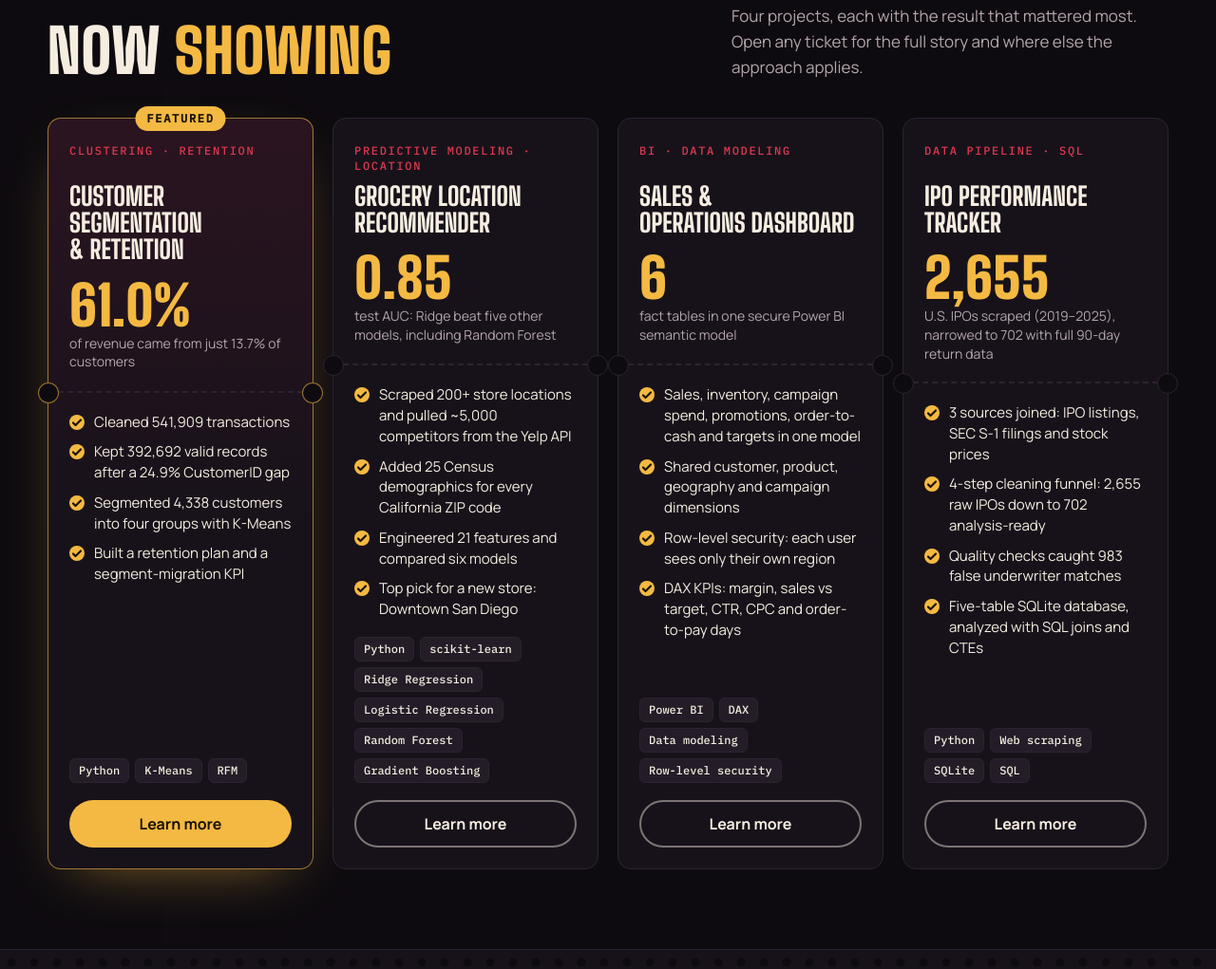
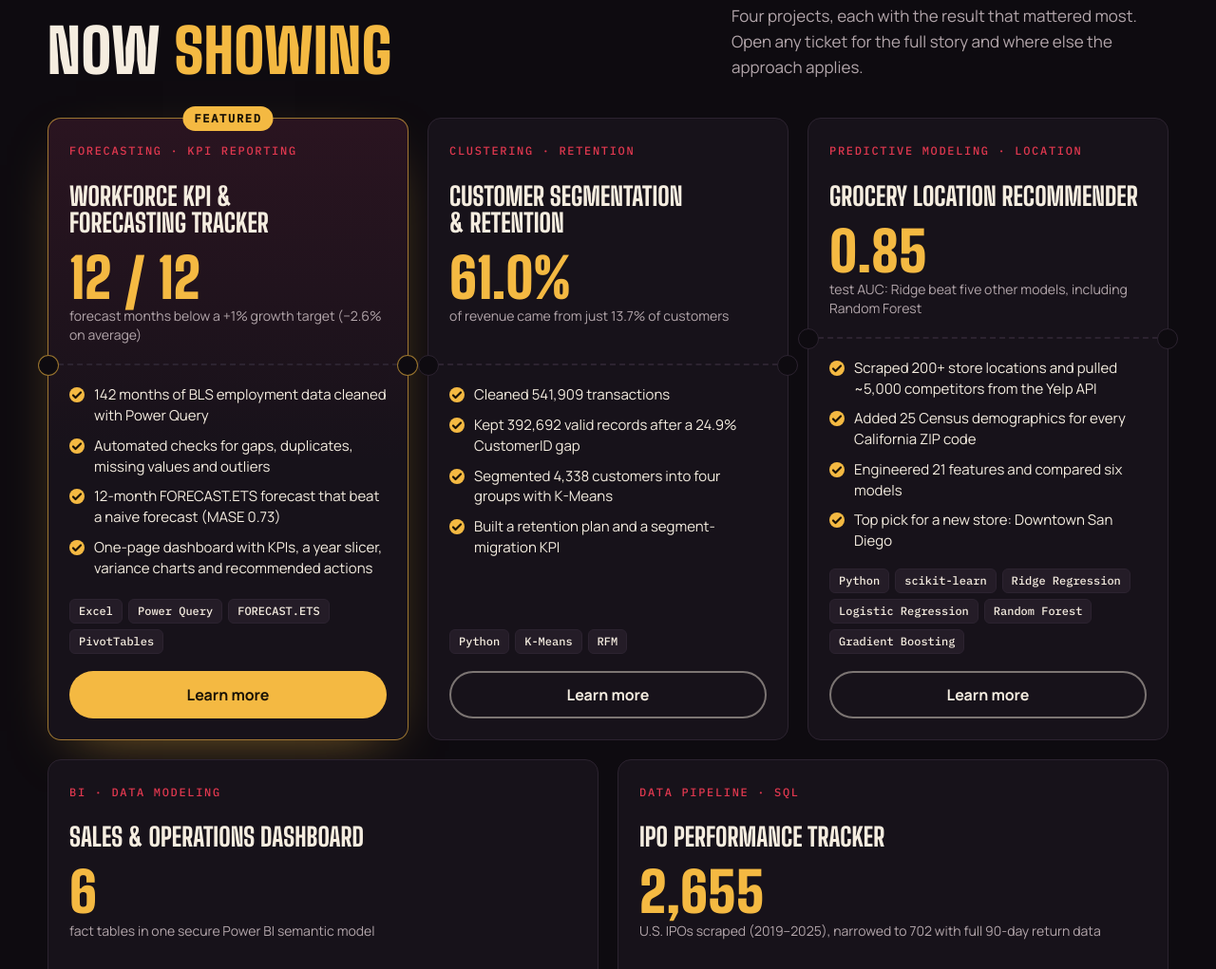
Before and after one commit to aditiba31/aditiba31.github.io, a plain HTML site: page index.html in a window 1280 px wide. Shown: the part 736-1757 px from the top of the page at 95% size. Drawn offline with nearby package versions, Linux system fonts and the light colour scheme.

Commit message:
Add files via upload

```diff
--- a/index.html
+++ b/index.html
@@ -87,7 +87,9 @@ section{padding:84px 0}
   linear-gradient(var(--stage),var(--stage));border-block:1px solid var(--line)}
 
 /* ---------- project price cards ---------- */
-.cards{display:grid;grid-template-columns:repeat(4,minmax(0,1fr));gap:20px;align-items:stretch}
+.cards{display:grid;grid-template-columns:repeat(6,minmax(0,1fr));gap:20px;align-items:stretch}
+.cards>.card{grid-column:span 2}
+.cards>.card:nth-child(n+4){grid-column:span 3}
 .card{position:relative;display:flex;flex-direction:column;background:var(--stage);border:1px solid var(--line);border-radius:var(--radius);padding:26px 22px 22px;min-width:0}
 .card.featured{background:linear-gradient(180deg,#2a1420,#17121a 55%);border-color:color-mix(in srgb,var(--bulb) 60%,transparent);box-shadow:0 20px 60px -30px color-mix(in srgb,var(--bulb) 60%,transparent)}
 .badge{position:absolute;top:-13px;left:50%;transform:translateX(-50%);background:var(--bulb);color:#1a1206;font:700 12px/1 var(--mono);letter-spacing:.14em;text-transform:uppercase;padding:7px 12px;border-radius:999px;white-space:nowrap}
@@ -173,10 +175,10 @@ dialog::backdrop{background:rgba(8,5,9,.78);backdrop-filter:blur(3px)}
 .job .row span{font:500 13px var(--mono);color:var(--mute);font-weight:400}
 .dlg-actions{display:flex;flex-wrap:wrap;gap:10px;margin-top:24px}
 
-@media (max-width:1040px){.cards{grid-template-columns:repeat(2,minmax(0,1fr));row-gap:34px}}
+@media (max-width:1040px){.cards{grid-template-columns:repeat(2,minmax(0,1fr));row-gap:34px}.cards>.card,.cards>.card:nth-child(n+4){grid-column:auto}.cards>.card:last-child{grid-column:1/-1}}
 @media (max-width:820px){.boxoffice{grid-template-columns:1fr}.curtain{display:none}}
 @media (max-width:600px){
-  .cards{grid-template-columns:1fr}
+  .cards{grid-template-columns:1fr}.cards>.card,.cards>.card:last-child{grid-column:auto}
   .marquee{padding:46px 22px 36px}
   .nav ul{gap:14px}.nav ul li:first-child{display:none}
   section{padding:64px 0}
@@ -371,7 +373,32 @@ const CALENDLY_URL = "https://calendly.com/aditi-akshara31/30min";
 
 const PROJECTS = [
   {
-    id:"segmentation", featured:true,
+    id:"workforce", featured:true,
+    genre:"Forecasting · KPI Reporting",
+    title:"Workforce KPI & Forecasting Tracker",
+    figure:"12 / 12", figNote:"forecast months below a +1% growth target (−2.6% on average)",
+    repo:"https://github.com/aditiba31/workforce-kpi-tracker",
+    feats:[
+      "142 months of BLS employment data cleaned with Power Query",
+      "Automated checks for gaps, duplicates, missing values and outliers",
+      "12-month FORECAST.ETS forecast that beat a naive forecast (MASE 0.73)",
+      "One-page dashboard with KPIs, a year slicer, variance charts and recommended actions"
+    ],
+    tools:["Excel","Power Query","FORECAST.ETS","PivotTables"],
+    hook:"Headcount is forecast to stay flat for the next year. Against a modest 1% growth goal, that means missing target in all 12 months.",
+    problem:"Workforce planning needs three answers: where headcount is now, where it is heading, and whether it will reach the plan. Using 142 months of U.S. Information-sector employment from the Bureau of Labor Statistics (2015 to 2026), the goal was to build an Excel tracker that checks the data, forecasts the next 12 months and reports the gap against a target on one page.",
+    action:[
+      "Loaded and cleaned the monthly series with Power Query, so the same steps rerun on each new data release.",
+      "Built automated data-quality checks for month gaps, duplicate months, missing values and 3-standard-deviation outliers. A second pass, recalculated without the COVID drop, caught two months the extreme value had been hiding.",
+      "Forecast 12 months with Excel's exponential smoothing (FORECAST.ETS) and 95% confidence bounds. The automatic setting produced a flat forecast, so I set seasonality to 12 to capture the yearly January dip; the model beat a naive forecast (MASE 0.73).",
+      "Compared the forecast with a year-over-year target (same month last year + 1%) and calculated the monthly variance in thousands and in percent.",
+      "Built a one-page dashboard: six KPIs, a pivot chart with a year slicer, forecast, forecast-vs-target and monthly variance charts, plus written insights and recommended actions."
+    ],
+    result:"Employment is down 4.0% year over year and forecast to stay flat at about 2.74 million, so all 12 months fall below the target: 2.6% short on average and 5.0% at worst (December 2026). The gap narrows to 0.6% by October 2027, but only because the targets fall with 2026's lower actuals, not because the outlook improves. Recommended reassessing the growth target and refreshing the forecast monthly.",
+    fit:"Any planning and reporting work: headcount and hiring plans, sales or demand forecasts against quota, and monthly KPI reporting to leadership."
+  },
+  {
+    id:"segmentation",
     genre:"Clustering · Retention",
     title:"Customer Segmentation & Retention",
     figure:"61.0%", figNote:"of revenue came from just 13.7% of customers",
```
